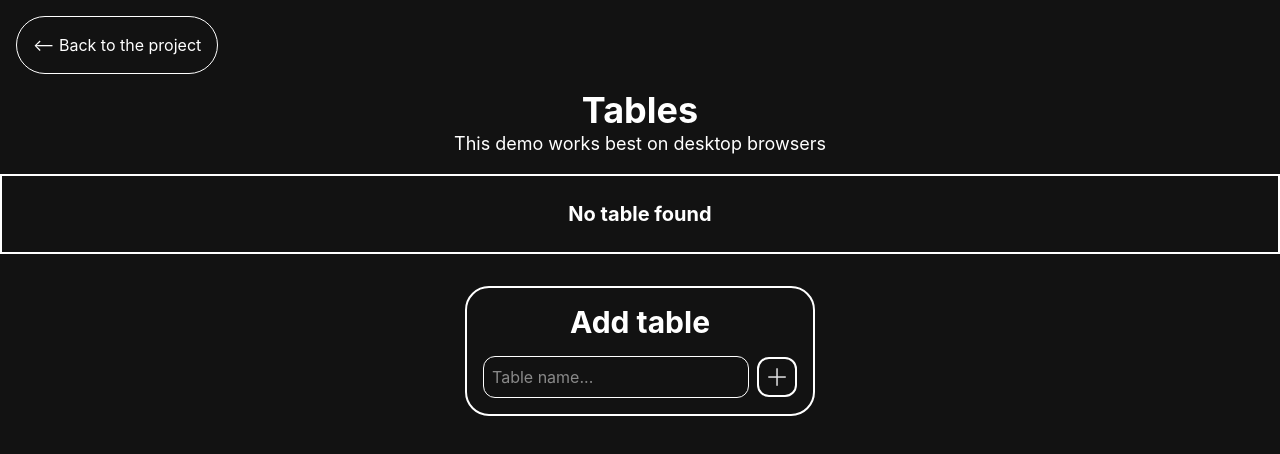
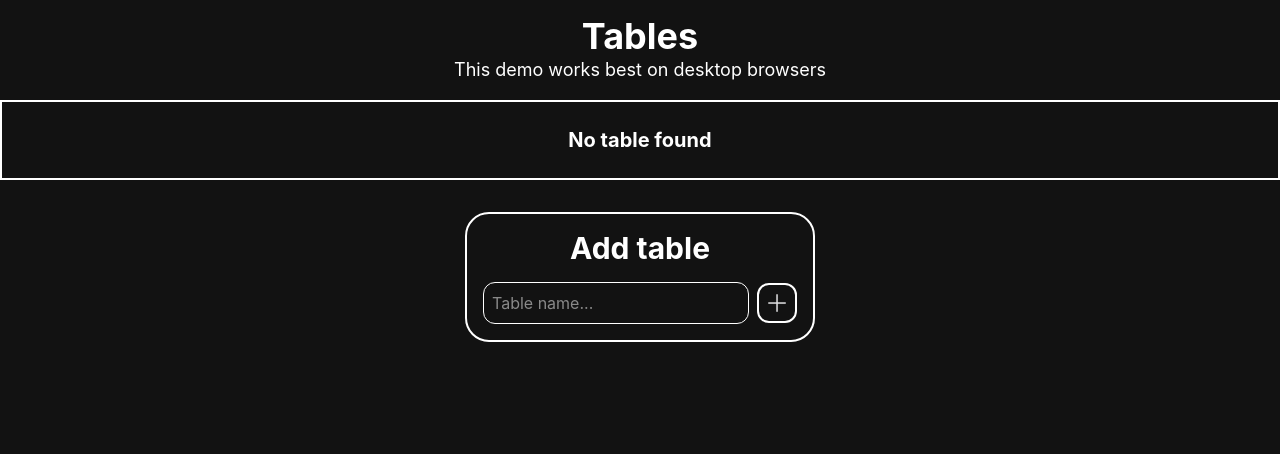
Before and after one commit to haicuong/task-manager, a website built with Vite: page index.html in a window 1280 px wide. Built offline with nearby package versions, Linux system fonts and the light colour scheme.

Commit message:
Content update

```diff
--- a/index.html
+++ b/index.html
@@ -9,12 +9,7 @@
     <script type="module" src="/script/tooltip-event.ts"></script>
     <title>Task Manager</title>
   </head>
-  <body class="bg-[#121212] min-h-screen flex flex-col text-white">
-    <a
-      class="p-4 bg-[#232323] md:bg-transparent rounded-full transition duration-75 border w-fit m-4 active:scale-97 active:bg-[#343434] md:hover:scale-98 md:active:scale-96 md:hover:bg-[#232323] md:active:bg-[#303030]"
-      href="https://haicuong.me/projects/posts/task-manager/"
-      >&#10229; Back to the project</a
-    >
+  <body class="bg-[#121212] min-h-screen flex flex-col text-white pt-4">
     <h1 class="text-4xl font-bold mx-auto">Tables</h1>
     <p class="mx-auto text-lg">This demo works best on desktop browsers</p>
   </body>
```
